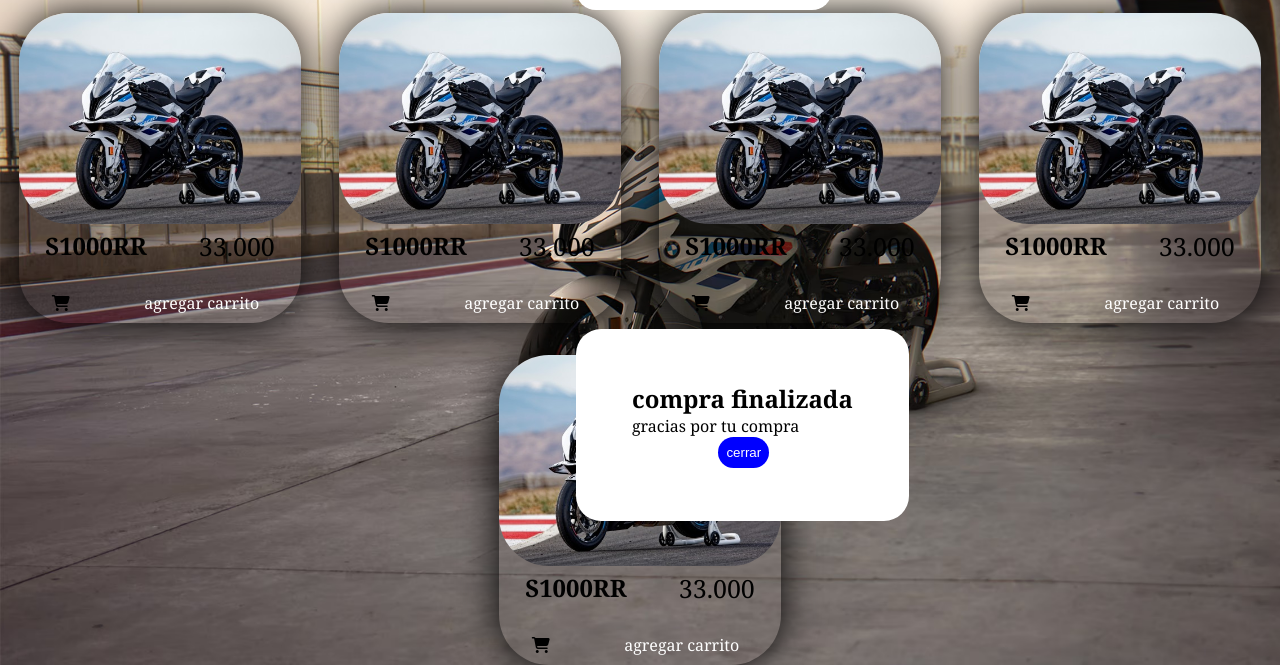
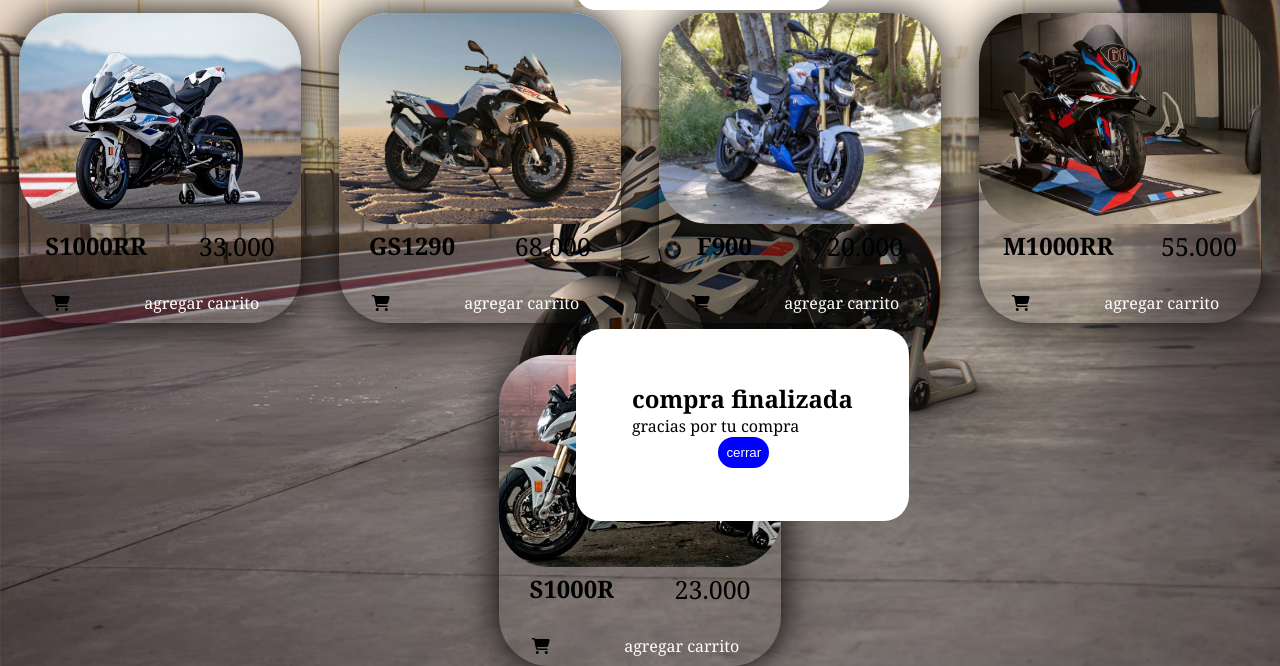
Before and after one commit to JaramilloT/MarketBMW, a plain HTML site: page index.html in a window 1280 px wide. Shown: the part 151-817 px from the top of the page. Drawn offline with Linux system fonts and the light colour scheme.

Commit message:
añadi las nuevas img

```diff
--- a/index.html
+++ b/index.html
@@ -15,10 +15,9 @@
             <h1>BMW Motorrad</h1>
         </div>
         <div class="car-container">
-            <a href="#" id="Car-icon"><i class="fa-solid fa-cart-shopping"></i>ver carrito<span class="cart-count"></span></a>
+            <a href="#" id="Car-icon"><i class="fa-solid fa-cart-shopping"></i>ver carrito <span class="cart-count"></span></a>
         </div>
     </header>
-
 
     <main>
         <div class="central">
@@ -35,13 +34,11 @@
                 </div>
             </div>
 
-
-
             <div class="S1000RR">
-                <img class="img_S1000RR" src="img/S1000RR.jpg" alt="">
+                <img class="img_S1000RR" src="img/GS1290.jpg" alt="">
                 <div class="name_bike">
-                    <h2>S1000RR</h2>
-                    <p class="price">33.000</p>
+                    <h2>GS1290</h2>
+                    <p class="price">68.000</p>
                 </div>
                 <div class="product-button">
                     <i class="fas fa-shopping-cart"></i>
@@ -50,10 +47,10 @@
             </div>
 
             <div class="S1000RR">
-                <img class="img_S1000RR" src="img/S1000RR.jpg" alt="">
+                <img class="img_S1000RR" src="img/F900.jpg" alt="">
                 <div class="name_bike">
-                    <h2>S1000RR</h2>
-                    <p class="price">33.000</p>
+                    <h2>F900</h2>
+                    <p class="price">20.000</p>
                 </div>
                 <div class="product-button">
                     <i class="fas fa-shopping-cart"></i>
@@ -62,10 +59,10 @@
             </div>
 
             <div class="S1000RR">
-                <img class="img_S1000RR" src="img/S1000RR.jpg" alt="">
+                <img class="img_S1000RR" src="img/m1000rr.jpg" alt="">
                 <div class="name_bike">
-                    <h2>S1000RR</h2>
-                    <p class="price">33.000</p>
+                    <h2>M1000RR</h2>
+                    <p class="price">55.000</p>
                 </div>
                 <div class="product-button">
                     <i class="fas fa-shopping-cart"></i>
@@ -74,10 +71,10 @@
             </div>
 
             <div class="S1000RR">
-                <img class="img_S1000RR" src="img/S1000RR.jpg" alt="">
+                <img class="img_S1000RR" src="img/S1000R.jpg" alt="">
                 <div class="name_bike">
-                    <h2>S1000RR</h2>
-                    <p class="price">33.000</p>
+                    <h2>S1000R</h2>
+                    <p class="price">23.000</p>
                 </div>
                 <div class="product-button">
                     <i class="fas fa-shopping-cart"></i>
@@ -103,10 +100,7 @@
                 <button id="close-puchase">cerrar</button>
             </div>
         </div>
-
     </main>
-    <footer>
-    </footer>
     <script src="app.js"></script>
 </body>
 </html>
--- a/styles.css
+++ b/styles.css
@@ -53,6 +53,8 @@ header{
     margin-top: 2rem;
     border-radius: 50px;
 }
+
+
 
 .name_bike{
     display: flex;
```
Also changed, not shown: img/F900.jpg (added), img/GS1290.jpg (added), img/S1000R.jpg (added), img/m1000rr.jpg (added).
